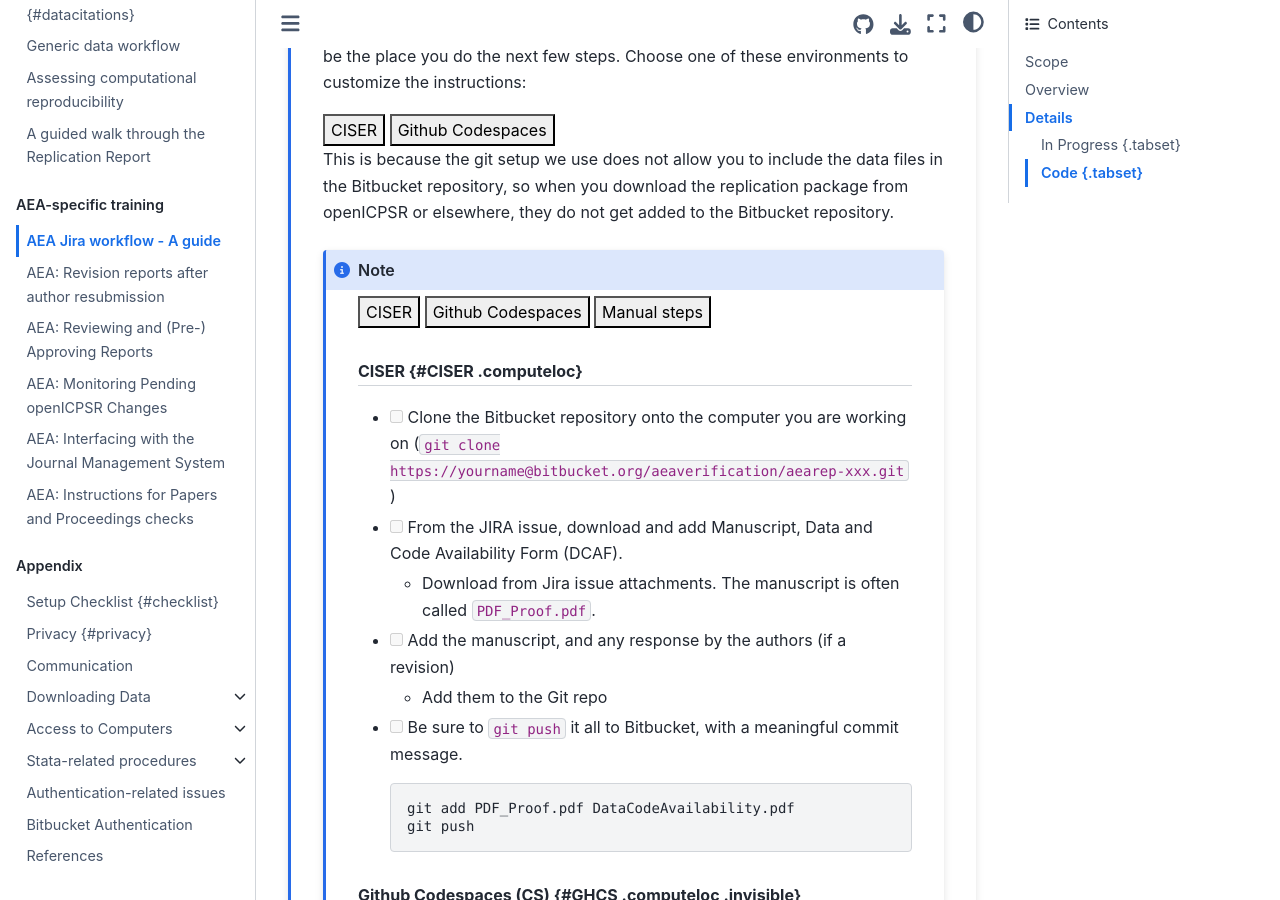
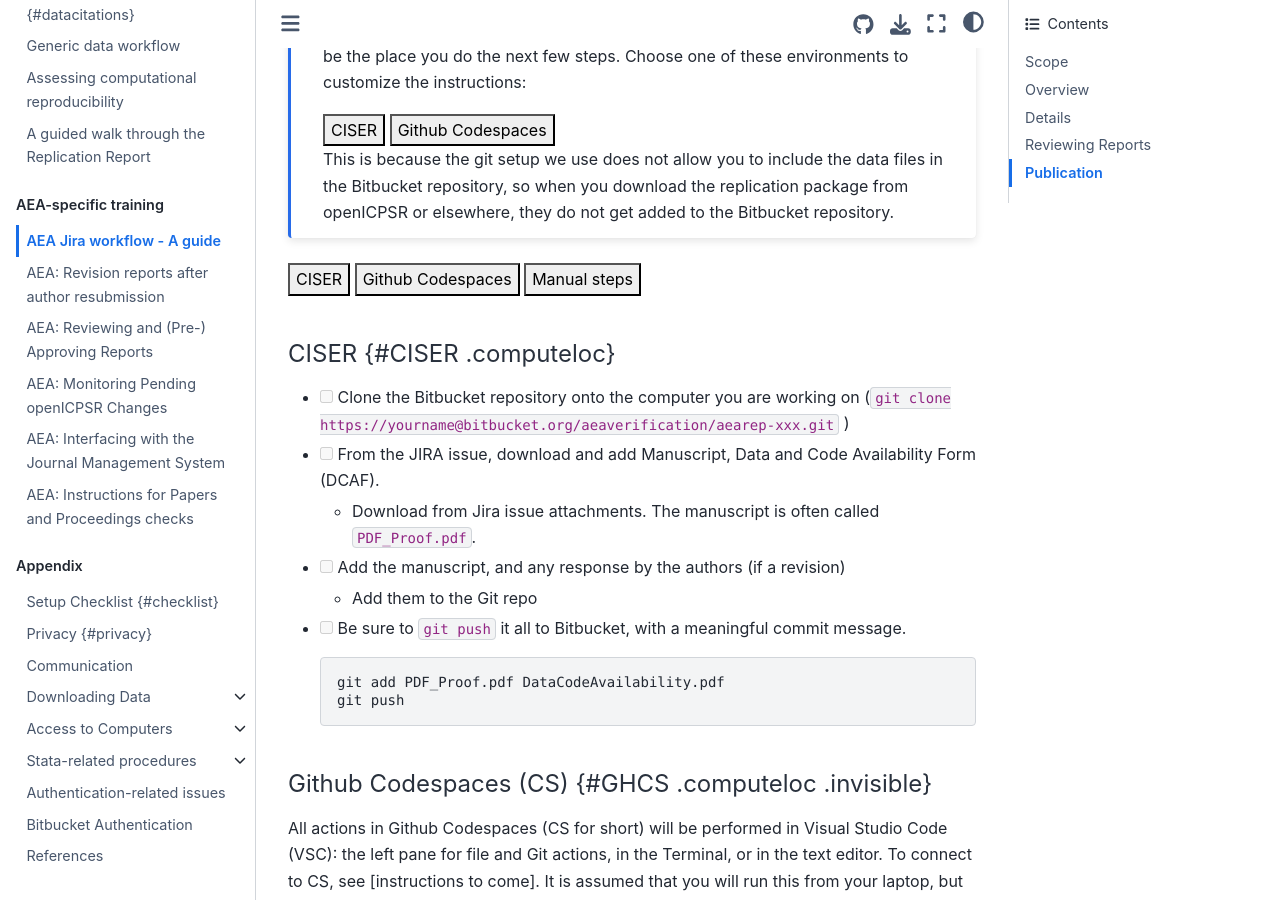
Before and after one commit to labordynamicsinstitute/ldilab-manual, a Jupyter Book: the page built from 11-jira-workflow-training.md, in a window 1280 px wide and 900 px high, scrolled down 10578 px. Built offline with Jupyter Book 1.0.4 settings and Sphinx 7.4.7 and the Sphinx Book theme 1.1.4, drawn with Linux system fonts in a browser that asks for light colours.

Commit message:
Trying out some j-book features

````diff
--- a/11-jira-workflow-training.md
+++ b/11-jira-workflow-training.md
@@ -84,9 +84,9 @@
 - This lets us know that you have started working on replication.
 
 
-:::{warning}
+```{warning}
 Is the current Jira issue an **original report** (first time we see the manuscript) or **is it a revision** (we've seen the manuscript before)?
-:::
+```
 
 - [ ] Check the `MCStatus` field:
   - If it says "`RR`" or "`CA`", then it is an "original report" - proceed.
@@ -123,9 +123,9 @@
 - If at Zenodo or Dataverse, the `Code provenance` will have the DOI of the replication package, `openICPSR alternate URL` and `openICPSR Project Number` will be empty.
 
 
-:::{note}
+```{note}
 This currently works reliably only for openICPSR. This documentation will be updated when it works for Dataverse and Zenodo as well.
-:::
+```
 
 You will now run what is called a *`Bitbucket Pipeline`*. Similar tools on other sites might be called `Continuous integration`, `Github Actions`, etc. If you have encountered these before, this will not be news for you, but it isn't hard even when this new.
 
@@ -180,7 +180,7 @@
 
 
 
-:::{note}
+```{note}
 You now need to decide where you are going to do the data analysis - that should be the place you do the next few steps. Choose one of these environments to customize the instructions:
 
 <div class="w3-bar w3-black">
@@ -189,7 +189,7 @@
 </div>
 
 This is because the git setup we use does not allow you to include the data files in the Bitbucket repository, so when you download the replication package from openICPSR or elsewhere, they do not get added to the Bitbucket repository.
-:::{note}
+```
 
 
 
````
